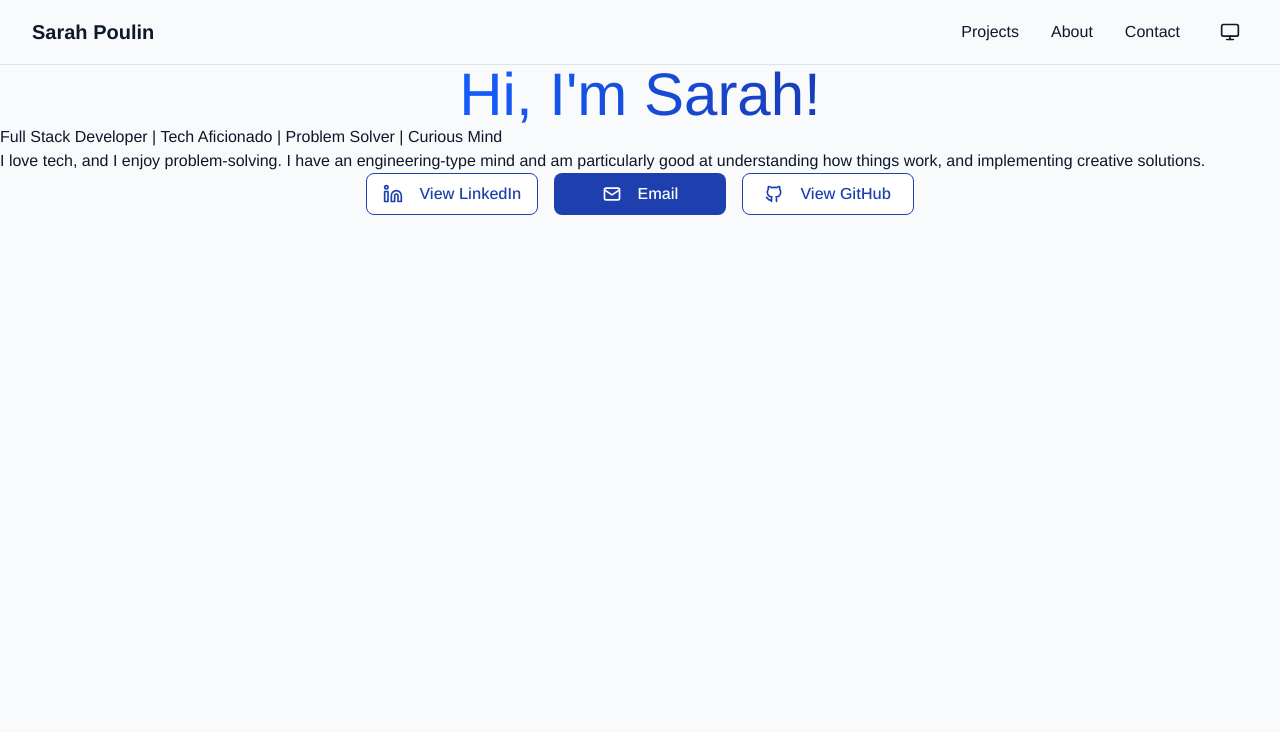
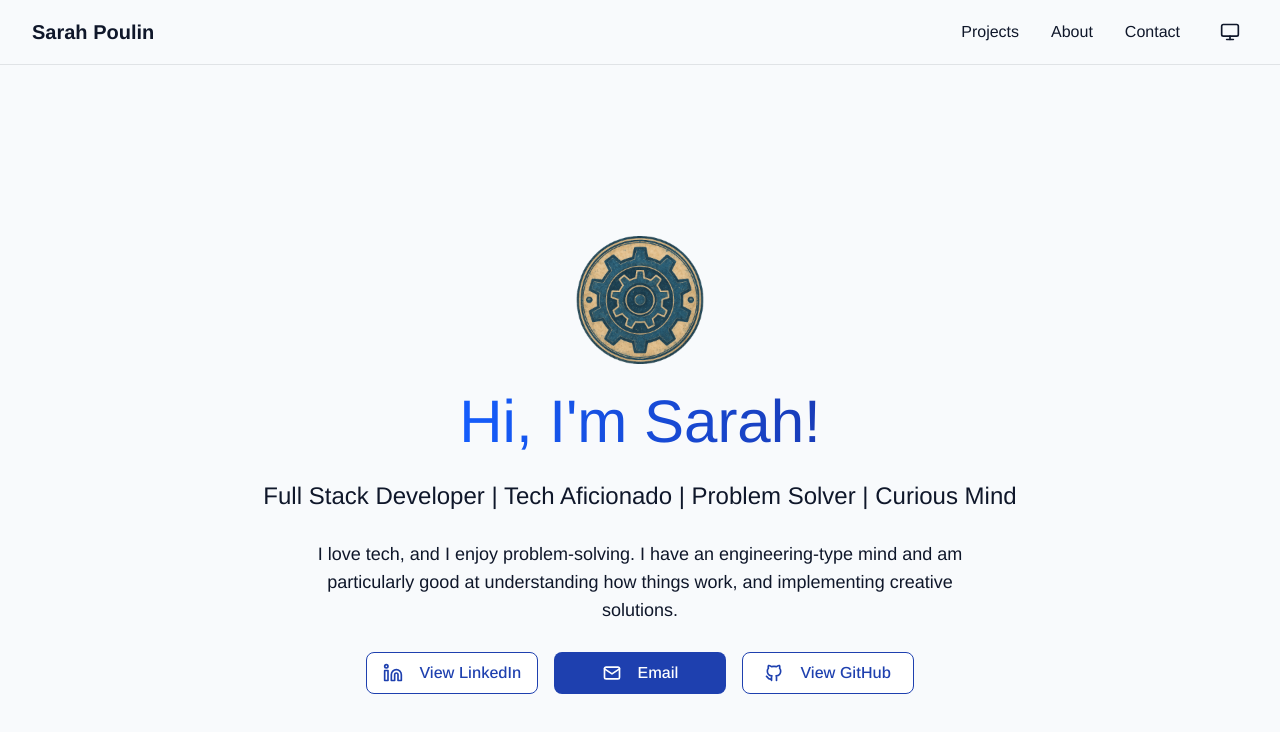
Before and after one commit to threehappypenguins/portfolio, a Next.js app: page / in a window 1280 px wide. Shown: the top 732 px of the page. Built offline with nearby package versions, Linux system fonts and the light colour scheme.

Commit message:
Added more styling to main page, and logo

```diff
--- a/app/page.tsx
+++ b/app/page.tsx
@@ -1,4 +1,5 @@
 import { IconBrandGithub, IconMail } from "@tabler/icons-react";
+import Image from "next/image";
 
 // Lucide React brand icons are deprecated and I didn't like Tabler's LinkedIn
 const IconBrandLinkedin = ({ size = 20, className = "" }) => (
@@ -21,14 +22,24 @@ const IconBrandLinkedin = ({ size = 20, className = "" }) => (
 
 export default function Home() {
   return (
-    <main>
+    <main className="min-h-screen flex items-center justify-center p-4">
+      <div className="w-full max-w-2/3 space-y-7">
+        <Image
+          src="/logo.png"
+          alt="Gear logo"
+          width={128}
+          height={128}
+          priority
+          className="mx-auto"
+        />
+
         <h1>Hi, I'm Sarah!</h1>
 
-      <p>
+        <p className="text-2xl text-center">
           Full Stack Developer | Tech Aficionado | Problem Solver | Curious Mind
         </p>
 
-      <p>
+        <p className="text-lg text-center max-w-2xl mx-auto">
           I love tech, and I enjoy problem-solving. I have an engineering-type
           mind and am particularly good at understanding how things work, and
           implementing creative solutions.
@@ -59,6 +70,7 @@ export default function Home() {
             </button>
           </div>
         </div>
+      </div>
     </main>
   );
 }
```
Also changed, not shown: public/logo.png (added). Lines whose indentation alone changed are shown as unchanged.
